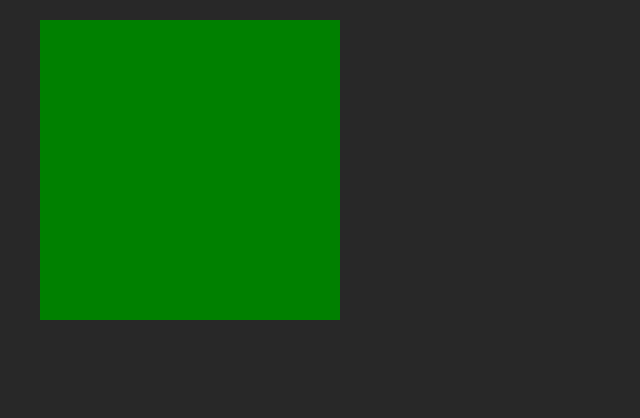
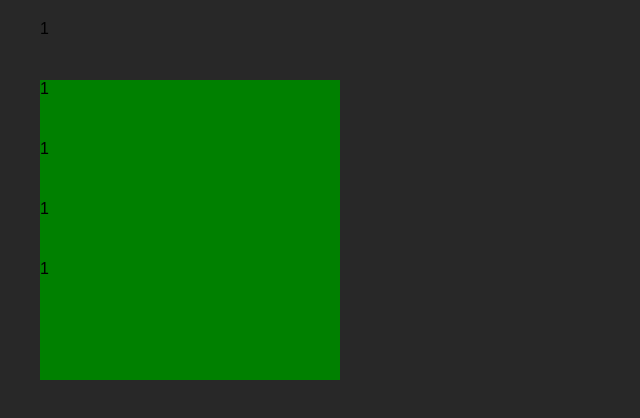
Before and after one commit to valkovxyz/valkovxyz, a Next.js app: page / in a window 1280 px wide. Shown: the top 418 px of the page, without its empty margins (0-640 px from the left). Built offline with nearby package versions, Linux system fonts and the light colour scheme.

Commit message:
menu component

```diff
--- a/src/components/container/container.jsx
+++ b/src/components/container/container.jsx
@@ -11,11 +11,9 @@ export const Container = ({ children }) => {
         <meta name="viewport" content="width=device-width, initial-scale=1"/>
         <link rel="icon" href="/favicon.ico"/>
       </Head>
-      <main>
       <ContainerStyled>
         {children}
       </ContainerStyled>
-      </main>
     </>
   )
 }
--- a/src/components/container/container.styles.jsx
+++ b/src/components/container/container.styles.jsx
@@ -1,7 +1,9 @@
 import styled from 'styled-components';
 
-export const ContainerStyled = styled.div`
+export const ContainerStyled = styled.main`
   height: 300px;
   width: 300px;
   background-color: green;
+  display: flex;
+  flex-direction: row;
 `
--- /dev/null
+++ b/src/components/menu/menu.jsx
@@ -0,0 +1,16 @@
+import { MenuLinkStyled } from '@/components/menu_link/menu_link.styles';
+import { MenuLink } from '@/components/menu_link/menu_link';
+
+export const Menu = () => {
+  return (
+    <>
+      <MenuLinkStyled>
+        <MenuLink>1</MenuLink>
+        <MenuLink>2</MenuLink>
+        <MenuLink>3</MenuLink>
+        <MenuLink>4</MenuLink>
+        <MenuLink>5</MenuLink>
+      </MenuLinkStyled>
+    </>
+  )
+}
--- a/src/pages/_document.js
+++ b/src/pages/_document.js
@@ -1,4 +1,3 @@
-
 import Document from 'next/document'
 import { ServerStyleSheet } from 'styled-components'
 
--- a/src/pages/index.js
+++ b/src/pages/index.js
@@ -3,14 +3,20 @@ import Image from 'next/image'
 import styles from '@/styles/Home.module.css'
 import { Container } from '@/components/container/container';
 import { MenuLink } from '@/components/menu_link/menu_link';
+import { Menu } from '@/components/menu/menu';
 
-
-
-export default function Home() {
+const Home = () => {
   return (
     <>
-        <Container >
+      <main>
+        <Menu/>
+        <Container>
+
         </Container>
+      </main>
+
     </>
   )
 }
+
+export default Home
--- a/src/pages/projects/index.jsx
+++ b/src/pages/projects/index.jsx
@@ -2,7 +2,7 @@ import Link from 'next/link';
 import { Container } from '@/components/container/container';
 
 
-function Projects({ data }) {
+export const Projects = ({ data }) => {
   console.log(data)
   return (
     <div>
```
Also changed, not shown: src/components/menu/menu.styles.jsx (added, +9 -0 lines), src/pages/project/[name].jsx (added, +12 -0 lines), src/pages/project/[...name].jsx (deleted), 1 other file (tests, documents, lock files or other folders).
